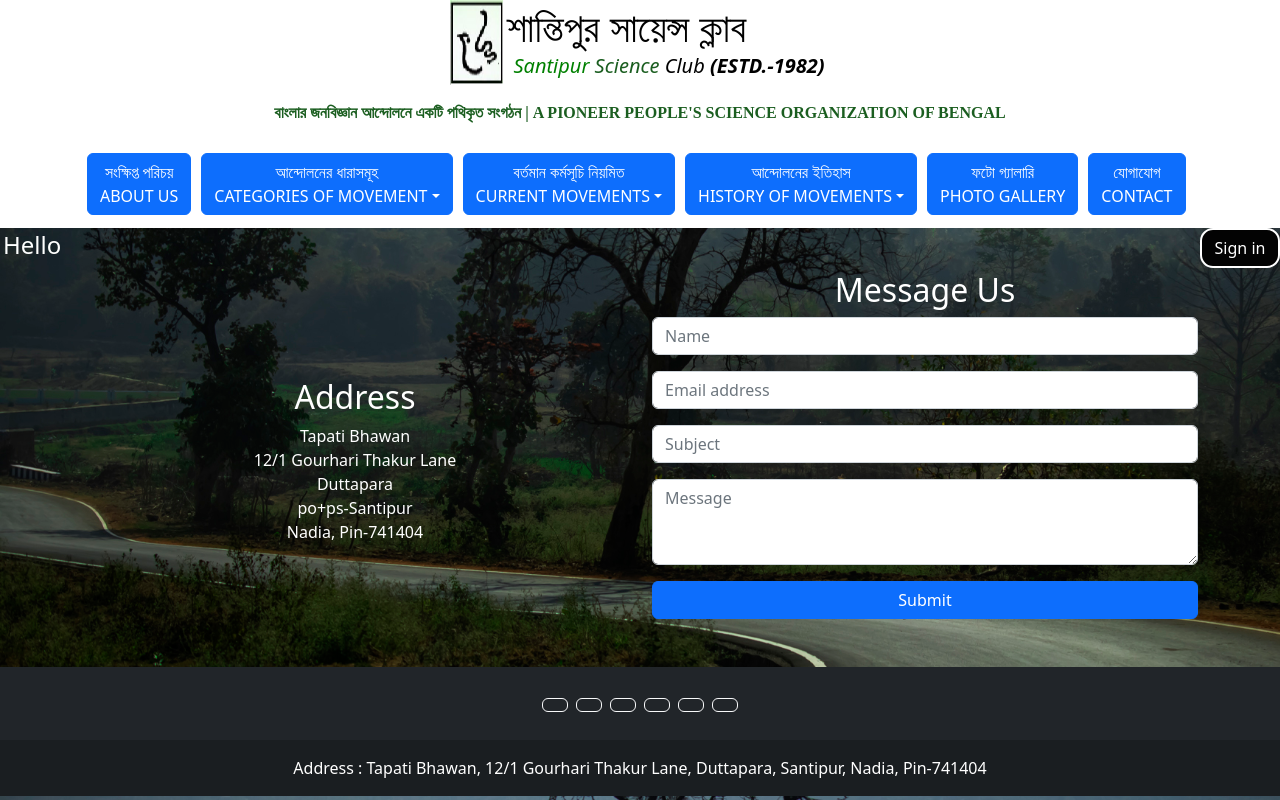
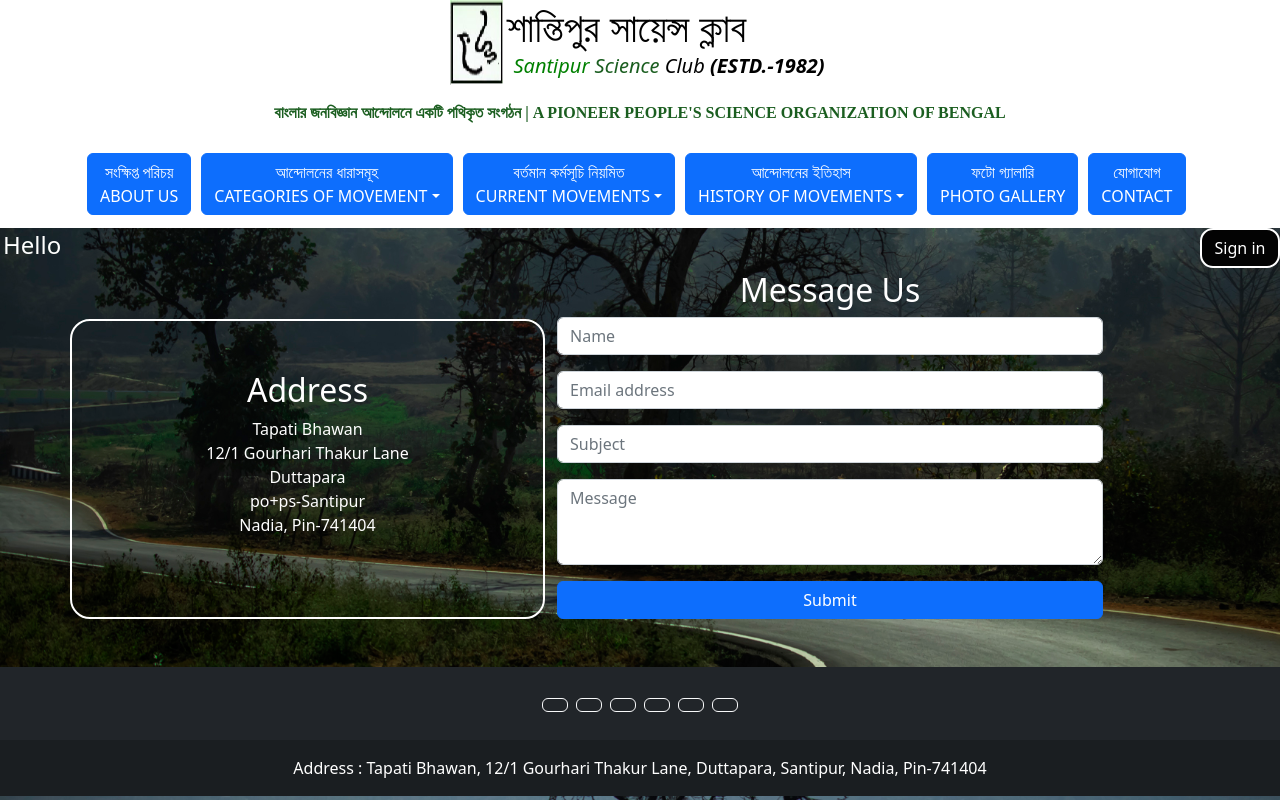
Before and after one commit to ShubhradipSarkar/vercel_ssc_deploy, a React (Create React App) app: page /contact in a window 1280 px wide. Built offline with nearby package versions, Linux system fonts and the light colour scheme; no server answers.

Commit message:
address boxed

```diff
--- a/src/components/Contactform.js
+++ b/src/components/Contactform.js
@@ -40,7 +40,7 @@ const ContactForm = () => {
     <div className='ContactForm'>
       <div className='container'>
         <div className='row d-flex flex-column flex-lg-row align-items-center'>
-          <div className="col-6 d-flex justify-center flex-column align-items-center ">
+          <div className="col-5 d-flex justify-center flex-column align-items-center ">
             <center>
              <h2 style={{color:"white"}}>Address</h2>
              <p style={{color:"white"}}>Tapati Bhawan <br/> 12/1 Gourhari Thakur Lane<br/> Duttapara<br/> po+ps-Santipur <br/>Nadia, Pin-741404</p>
--- a/src/components/style.css
+++ b/src/components/style.css
@@ -349,3 +349,11 @@ body {
   border: 2px solid #ffffff;
   border-radius: 13px;
 }
+
+.col-5{
+  box-sizing: border-box;
+  border: 2px solid #ffffff;
+  height: 300px;
+  padding: 50px;
+  border-radius: 20px;
+}
```
